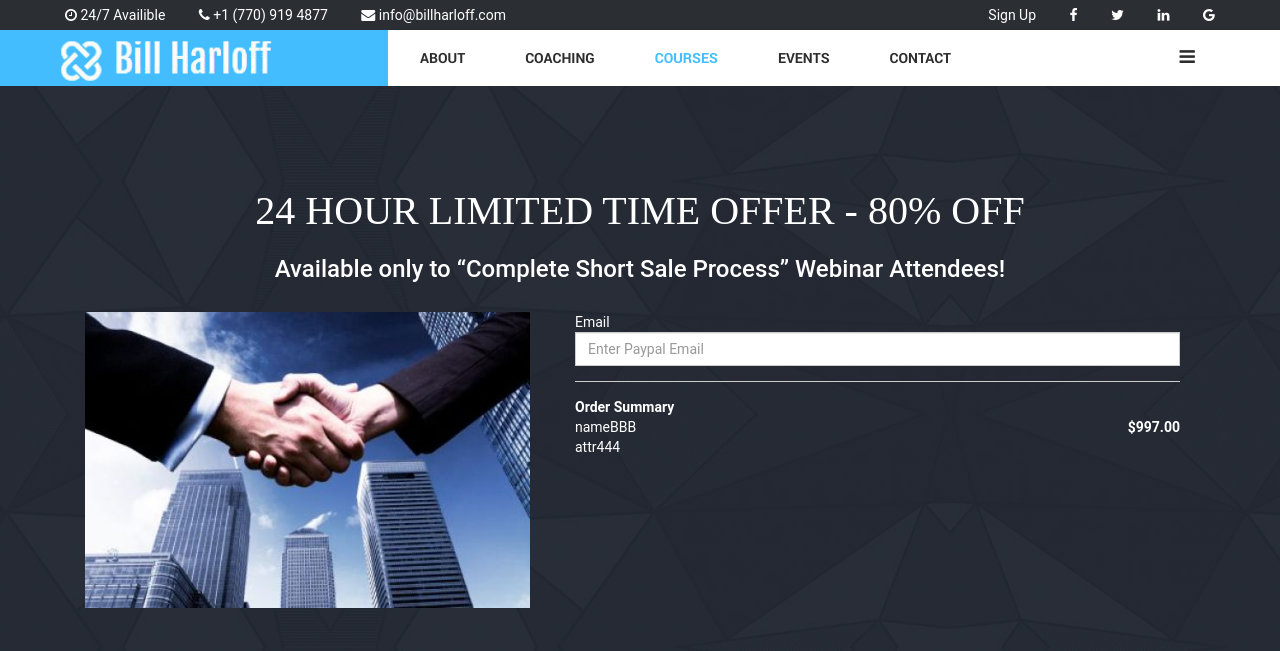
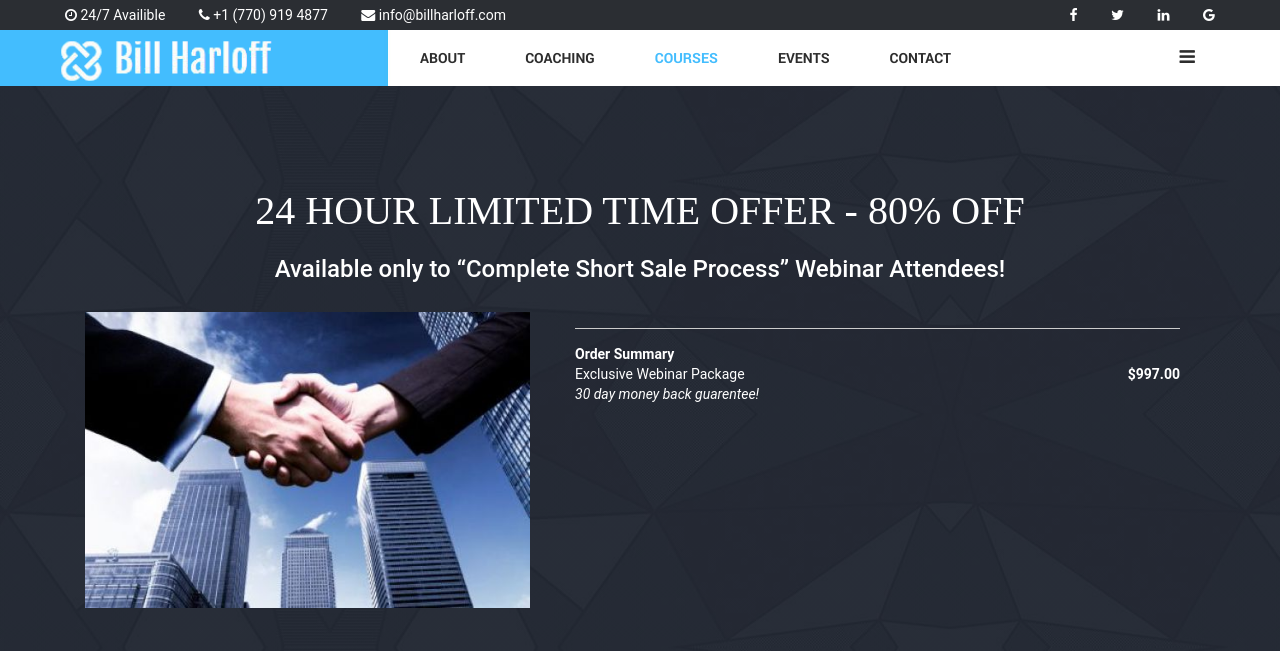
Before and after one commit to Alfeugeniomedia/Website, a Django app: page /webinarpackage in a window 1280 px wide. Shown: the top 651 px of the page. Run offline with Django 3.2, Linux system fonts and the light colour scheme; some libraries are stand-ins or nearby versions; some web fonts are replaced.

Commit message:
text fixes

```diff
--- a/templates/webinarpackage.html
+++ b/templates/webinarpackage.html
@@ -47,11 +47,6 @@
 				<div class="col-md-6 col-sm-4">
 					<ul class="right-list">
 						<li>
-							<a href="signup.html">
-								Sign Up
-							</a>
-						</li>
-						<li>
 							<a href="">
 								<i class="fa fa-facebook"></i>
 							</a>
@@ -96,7 +91,7 @@
 				<li class="active"><a href="courses.html">COURSES</a></li>
 				<li><a href="events.html">EVENTS</a></li>
 				<li><a href="contact.html">contact</a></li>
-				<li class="active"><a href="signup.html" class="hidden-lg hidden-md">Sign Up</a></li>
+
 		    </ul>
 		    <ul class="nav navbar-nav pull-right nav2">
 		    	<li class="dropdown">
@@ -139,15 +134,14 @@
 				<div class="col-md-7">
 					<form class="form_builder" method="post" id="theForm" name="theForm">{% csrf_token %}
 						<div class="col-md-12 form-group">
-							<lable>Email</lable>
-							<input type="email" class="form-control" placeholder="Enter Paypal Email">
+
 						</div>
 
                         <div class="col-md-12 form-group">
 							<div class="border-gray"></div>
 							<div class="order-sum">Order Summary</div>
 
-							<div class="col-md-6 nopadding form-group">nameBBB <br> attr444</div>
+							<div class="col-md-6 nopadding form-group">Exclusive Webinar Package <br> <i>30 day money back guarentee!</i></div>
 							<div class="col-md-6 nopadding form-group text-right">
 								<strong>$997.00</strong>
 							</div>
```
